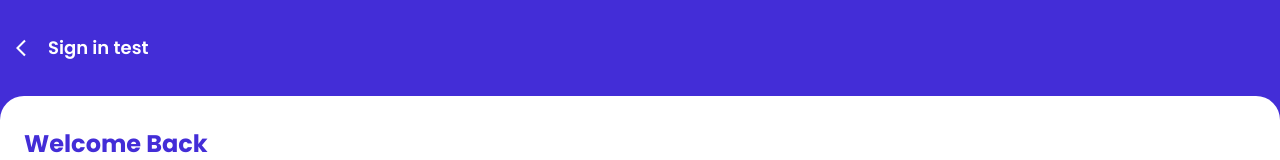
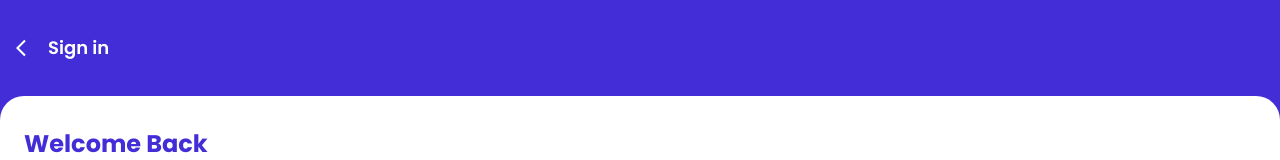
Before and after one commit to RyanHandhika/findfix-fe, a React (Vite) app: page /login in a window 1280 px wide. Shown: the top 160 px of the page. Built offline with nearby package versions, Linux system fonts and the light colour scheme.

Commit message:
ilangain test

```diff
--- a/src/pages/Login.jsx
+++ b/src/pages/Login.jsx
@@ -9,7 +9,7 @@ const Login = () => {
         <Link to="/">
           <button className="text-xl flex items-center">
             <MdArrowBackIos />
-            <h1 className="text-lg ml-3 font-semibold">Sign in test</h1>
+            <h1 className="text-lg ml-3 font-semibold">Sign in</h1>
           </button>
         </Link>
       </div>
```
